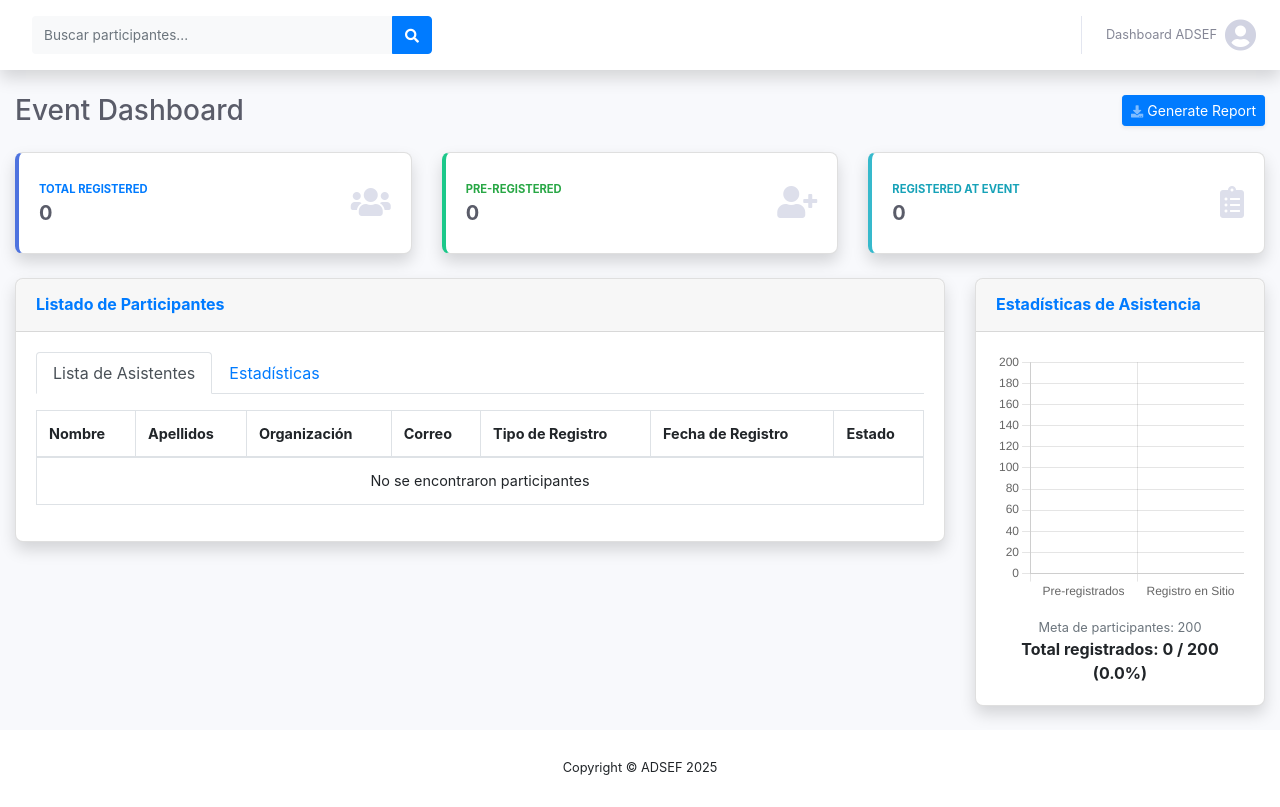
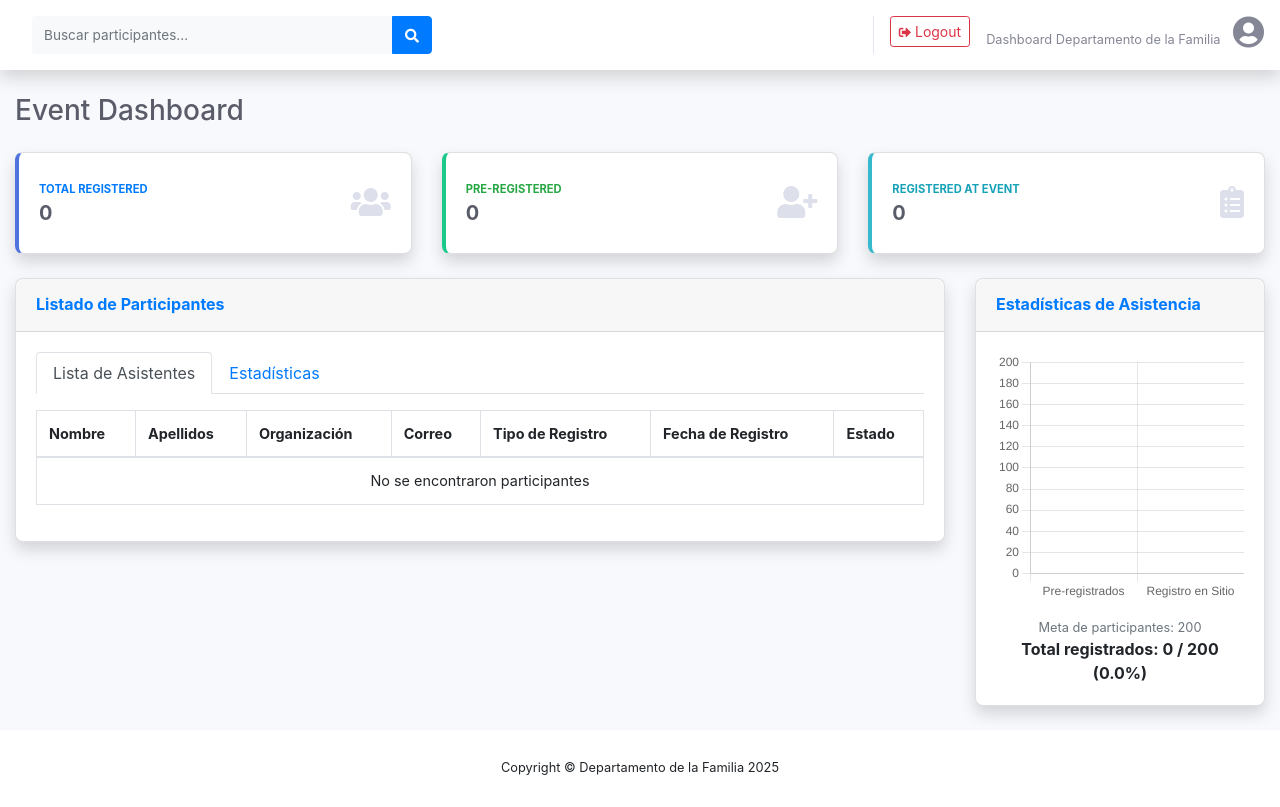
Before and after one commit to leomarrg/ponchapr, a Django app: page /dashboard/ in a window 1280 px wide. Run offline with Django 4.2, Linux system fonts and the light colour scheme; a user stored in the database is signed in; data comes from the database, SQL or seed files in the repository; some libraries are stand-ins or nearby versions.

Commit message:
testing new dashboard

```diff
--- a/ponchapr_app/templates/ponchapr_app/index.html
+++ b/ponchapr_app/templates/ponchapr_app/index.html
@@ -193,26 +193,14 @@
                         <div class="topbar-divider d-none d-sm-block"></div>
 
                         <!-- User Information -->
-                        <li class="nav-item dropdown no-arrow">
-                            <a class="nav-link dropdown-toggle" href="#" id="userDropdown" role="button"
-                                data-toggle="dropdown" aria-haspopup="true" aria-expanded="false">
-                                <span class="mr-2 d-none d-lg-inline text-gray-600 small">Dashboard ADSEF</span>
-                                <i class="fas fa-user-circle fa-2x"></i>
+                        <li class="nav-item no-arrow">
+                            <a class="btn btn-sm btn-outline-danger mr-3" href="{% url 'admin:logout' %}">
+                                <i class="fas fa-sign-out-alt fa-sm"></i> Logout
                             </a>
-                            <!-- Dropdown comentado para simplificar
-                            <div class="dropdown-menu dropdown-menu-right shadow animated--grow-in"
-                                aria-labelledby="userDropdown">
-                                <a class="dropdown-item" href="{% url 'admin:index' %}">
-                                    <i class="fas fa-cogs fa-sm fa-fw mr-2 text-gray-400"></i>
-                                    Admin Settings
-                                </a>
-                                <div class="dropdown-divider"></div>
-                                <a class="dropdown-item" href="#" data-toggle="modal" data-target="#logoutModal">
-                                    <i class="fas fa-sign-out-alt fa-sm fa-fw mr-2 text-gray-400"></i>
-                                    Logout
-                                </a>
-                            </div>
-                            -->
+                        </li>
+                        <li class="nav-item no-arrow">
+                            <span class="mr-2 d-none d-lg-inline text-gray-600 small">Dashboard Departamento de la Familia</span>
+                            <i class="fas fa-user-circle fa-2x text-gray-600"></i>
                         </li>
                     </ul>
                 </nav>
@@ -224,8 +212,8 @@
                     <!-- Page Heading and Cards -->
                     <div class="d-sm-flex align-items-center justify-content-between mb-4">
                         <h1 class="h3 mb-0 text-gray-800">Event Dashboard</h1>
-                        <a href="{% url 'generate_report' %}" class="d-none d-sm-inline-block btn btn-sm btn-primary shadow-sm">
-                            <i class="fas fa-download fa-sm text-white-50"></i> Generate Report</a>
+                        <!--<a href="{% url 'generate_report' %}" class="d-none d-sm-inline-block btn btn-sm btn-primary shadow-sm">
+                            <i class="fas fa-download fa-sm text-white-50"></i> Generate Report</a>-->
                     </div>
 
                     <!-- Content Row -->
@@ -555,7 +543,7 @@
             <footer class="sticky-footer bg-white">
                 <div class="container my-auto">
                     <div class="copyright text-center my-auto">
-                        <span>Copyright &copy; ADSEF 2025</span>
+                        <span>Copyright &copy; Departamento de la Familia 2025</span>
                     </div>
                 </div>
             </footer>
```
